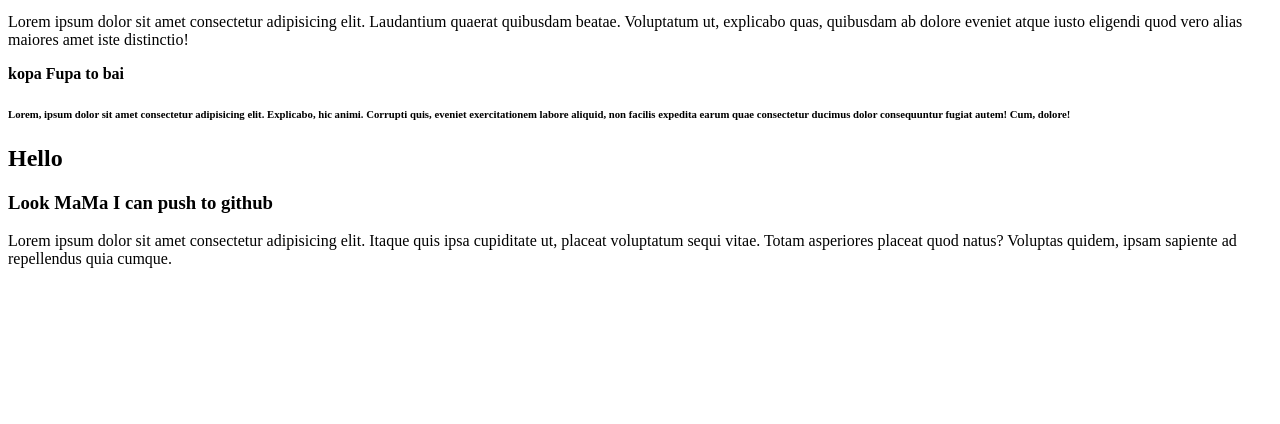
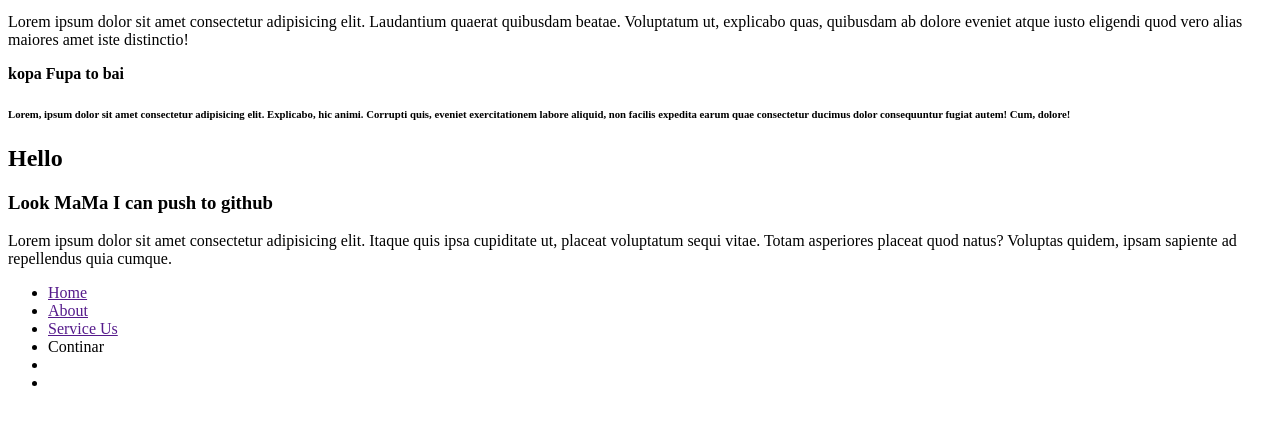
Before and after one commit to Arifur-Rahman-Khan/My-first-webside, a plain HTML site: page index.html in a window 1280 px wide. Shown: the part 148-572 px from the top of the page. Drawn offline with Linux system fonts and the light colour scheme.

Commit message:
one more

```diff
--- a/index.html
+++ b/index.html
@@ -20,6 +20,23 @@
         <h2>Hello</h2>
         <h3>Look MaMa I can push to github</h3>
         <p>Lorem ipsum dolor sit amet consectetur adipisicing elit. Itaque quis ipsa cupiditate ut, placeat voluptatum sequi vitae. Totam asperiores placeat quod natus? Voluptas quidem, ipsam sapiente ad repellendus quia cumque.</p>
+
+        <div>
+            <ul>
+                <li><a href="">Home</a></li>
+                <li><a href="">About</a></li>
+                <li><a href="">Service Us</a></li>
+                <li>Continar
+                    <a href=""></a>
+                </li>
+                <li>
+                    <a href=""></a>
+                </li>
+                <li>
+                    <a href=""></a>
+                </li>
+            </ul>
+        </div>
 </body>
 
 </html>
```
Lines whose indentation alone changed are shown as unchanged.
